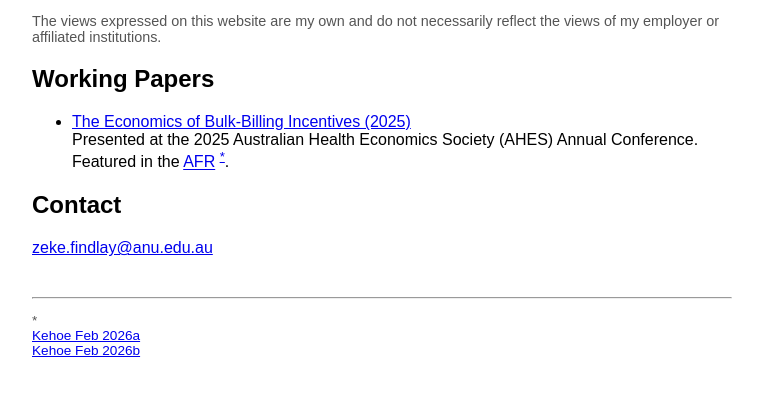
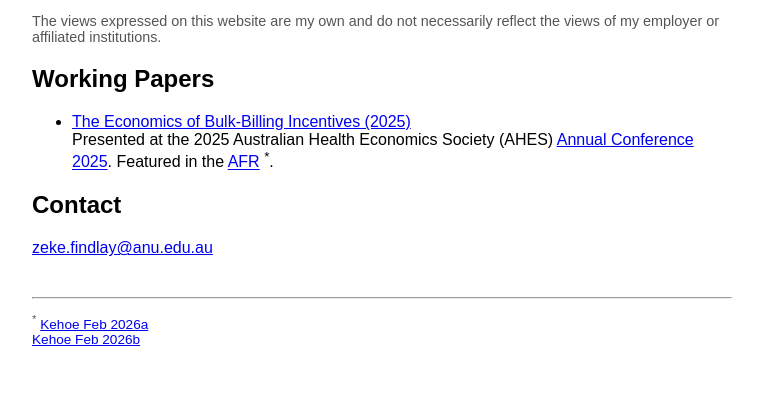
Before and after one commit to zekefindlay/zekefindlay.github.io, a plain HTML site: page index.html in a window 1280 px wide. Shown: the part 119-512 px from the top of the page, without its empty margins (258-1021 px from the left). Drawn offline with Linux system fonts and the light colour scheme.

Commit message:
Update index.html

```diff
--- a/index.html
+++ b/index.html
@@ -22,10 +22,11 @@
         The Economics of Bulk-Billing Incentives (2025)
       </a><br>
       <!-- With Ashley Craig and Matthew Lilley -->
-      Presented at the 2025 Australian Health Economics Society (AHES) Annual Conference.
+      Presented at the 2025 Australian Health Economics Society (AHES)
+      <a href="https://ahes.org.au/2025/10/awardees-46th-ahes-annual-conference-cloned/">Annual Conference 2025</a>.
       Featured in the
       <a href="https://www.afr.com/policy/economy/the-rba-can-t-mask-labor-s-economic-errors-20260204-p5nze2">AFR</a>
-      <sup><a href="#afr-footnote">*</a></sup>.
+      <sup>*</sup>.
       <!-- Featured in the <a href="https://www.afr.com/policy/economy/the-rba-can-t-mask-labor-s-economic-errors-20260204-p5nze2">AFR</a>.<br> -->
     </li>
   </ul>
@@ -43,8 +44,7 @@
 <hr style="margin-top:40px;">
 
 <p id="afr-footnote" style="font-size:0.85em; color:#555;">
-  *
-  <br>
+  <sup>*</sup>
   <a href="https://www.afr.com/policy/economy/the-rba-can-t-mask-labor-s-economic-errors-20260204-p5nze2">Kehoe Feb 2026a</a><br>
   <a href="https://www.afr.com/opinion/albanese-v-taylor-could-be-socialism-versus-capitalism-20260218-p5o39e">Kehoe Feb 2026b</a><br>
 </p>
```
